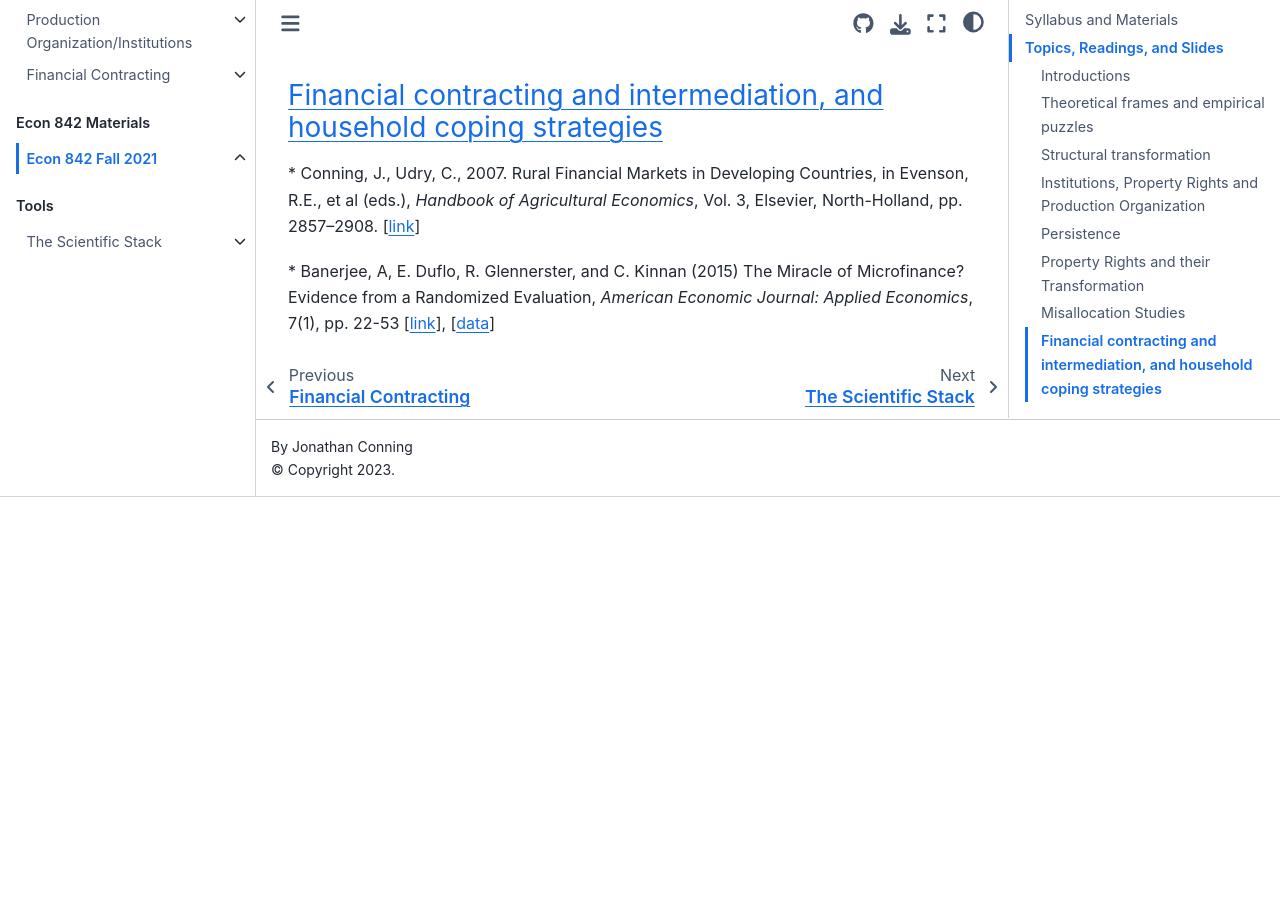
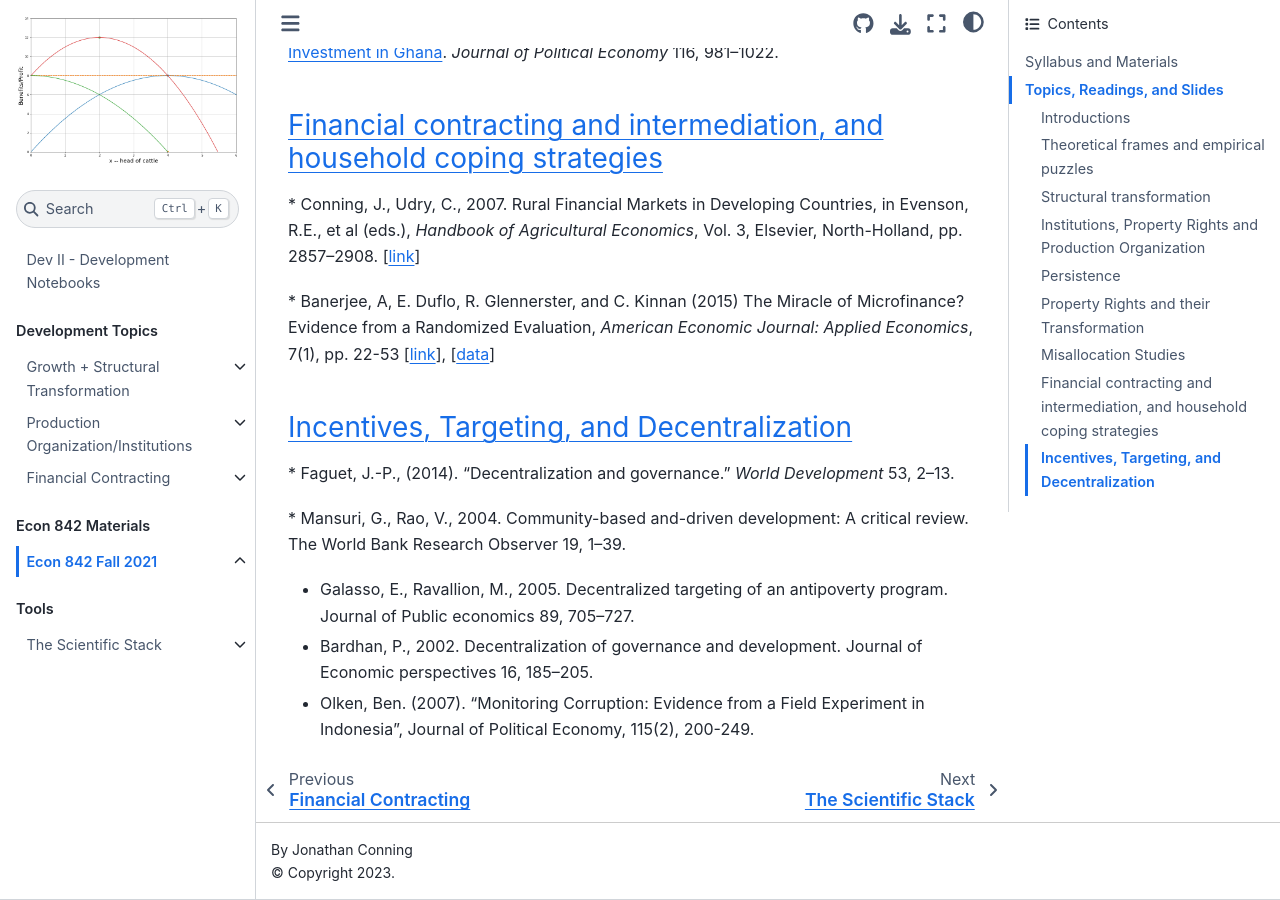
Before and after one commit to jhconning/DevII, a Jupyter Book: the page built from course/classf21.md, in a window 1280 px wide and 900 px high, scrolled down 4475 px. Built offline with Jupyter Book 1.0.4 settings and Sphinx 7.4.7 and the Sphinx Book theme 1.1.4, drawn with Linux system fonts in a browser that asks for light colours; pages that are not in the unit, such as notebooks, are missing from menus; before the commit the page ends 4972 px from its top, so only the background shows below that; some of the changed text lies outside the part shown.

Commit message:
new readings

```diff
--- a/course/classf21.md
+++ b/course/classf21.md
@@ -131,3 +131,16 @@
 \* Conning, J., Udry, C., 2007. Rural Financial Markets in Developing Countries, in Evenson, R.E., et al (eds.), _Handbook of Agricultural Economics_, Vol. 3, Elsevier, North-Holland, pp. 2857–2908. [[link](https://drive.google.com/file/d/1Mw31p2Bm3zKT-wOlOgu9ep1SRDFB_B97/view?usp=sharing)]
 
 \* Banerjee, A, E. Duflo, R. Glennerster, and C. Kinnan (2015) The Miracle of Microfinance? Evidence from a Randomized Evaluation, _American Economic Journal: Applied Economics_, 7(1), pp. 22-53 [[link](https://www.aeaweb.org/articles?id=10.1257%2Fapp.20130533&source=post_page)], [[data](https://www.openicpsr.org/openicpsr/project/113599/version/V1/view;jsessionid=DC6CE840C07BA1EC354BFBF320103E88)]
+
+### Incentives, Targeting, and Decentralization
+
+\* Faguet, J.-P., (2014). "Decentralization and governance." _World Development_ 53, 2–13.
+
+\* Mansuri, G., Rao, V., 2004. Community-based and-driven development: A critical review. The World Bank Research Observer 19, 1–39.
+
+- Galasso, E., Ravallion, M., 2005. Decentralized targeting of an antipoverty program. Journal of Public economics 89, 705–727.
+
+- Bardhan, P., 2002. Decentralization of governance and development. Journal of Economic perspectives 16, 185–205.
+
+- Olken, Ben. (2007). “Monitoring Corruption: Evidence from a Field Experiment in
+Indonesia”, Journal of Political Economy, 115(2), 200-249.
```
